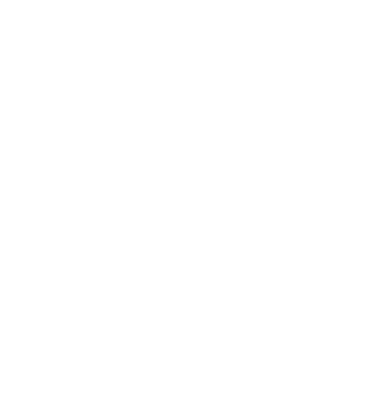
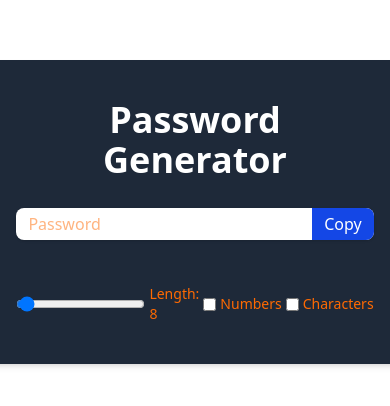
Before and after one commit to aswani-ka/Simple-React-PasswordGenerator, a React (Vite) app: page / in a window 390 px wide. Shown: the part 210-616 px from the top of the page. Built offline with nearby package versions, Linux system fonts and the light colour scheme.

Commit message:
feat: Add basic layout, input controls  and style components using Tailwind for responsive design

```diff
--- a/src/App.jsx
+++ b/src/App.jsx
@@ -4,11 +4,62 @@
 import './App.css'
 
 function App() {
-  const [count, setCount] = useState(0)
+
+  const [length, setLength] = useState(8)
+  const [numberAllowed, setNumberAllowed] = useState(false)
+  const [charAllowed, setCharAllowed] = useState(false)
+  const [password, setPassword] = useState('')
 
   return (
-    <>
-    </>
+    <div className='w-full h-screen flex justify-center items-center'>
+      <div className='grid gap-7 max-w-md mx-auto shadow-md rounded-lg px-8 py-10 bg-gray-800 text-orange-500'>
+        <h1 className='text-white text-4xl font-bold text-center'>Password Generator</h1>
+        <div className='flex shadow rounded-lg overflow-hidden bg-white mb-4'>
+          <input
+          type="text"
+          placeholder='Password'
+          value={password}
+          className='outline-none w-full py-1 px-3'
+          readOnly
+          />
+          <button className='outline-none text-white bg-blue-700  px-3 py-0.5 shrink-0 cursor-pointer'>Copy</button>
+        </div>
+        <div className='flex text-sm gap-x-1'>
+          <div className='flex items-center gap-x-1'>
+            <input
+              type="range"
+              min={6}
+              max={100}
+              value={length}
+              onChange={(e) => setLength(e.target.value)}
+              name=""
+              id=""
+            />
+            <label htmlFor="length">Length: {length}</label>
+          </div>
+          <div className='flex items-center gap-x-1'>
+            <input
+            type="checkbox"
+            defaultChecked={numberAllowed}
+            onChange={() => {
+              setNumberAllowed((prev) => !prev)
+            }}
+            />
+            <label htmlFor="numbers">Numbers</label>
+          </div>
+          <div className='flex items-center gap-x-1'>
+            <input
+            type="checkbox"
+            defaultChecked={charAllowed}
+            onChange={() => {
+              setCharAllowed((prev) => !prev)
+            }}
+            />
+            <label htmlFor="characters">Characters</label>
+          </div>
+        </div>
+      </div>
+    </div>
   )
 }
 
```
